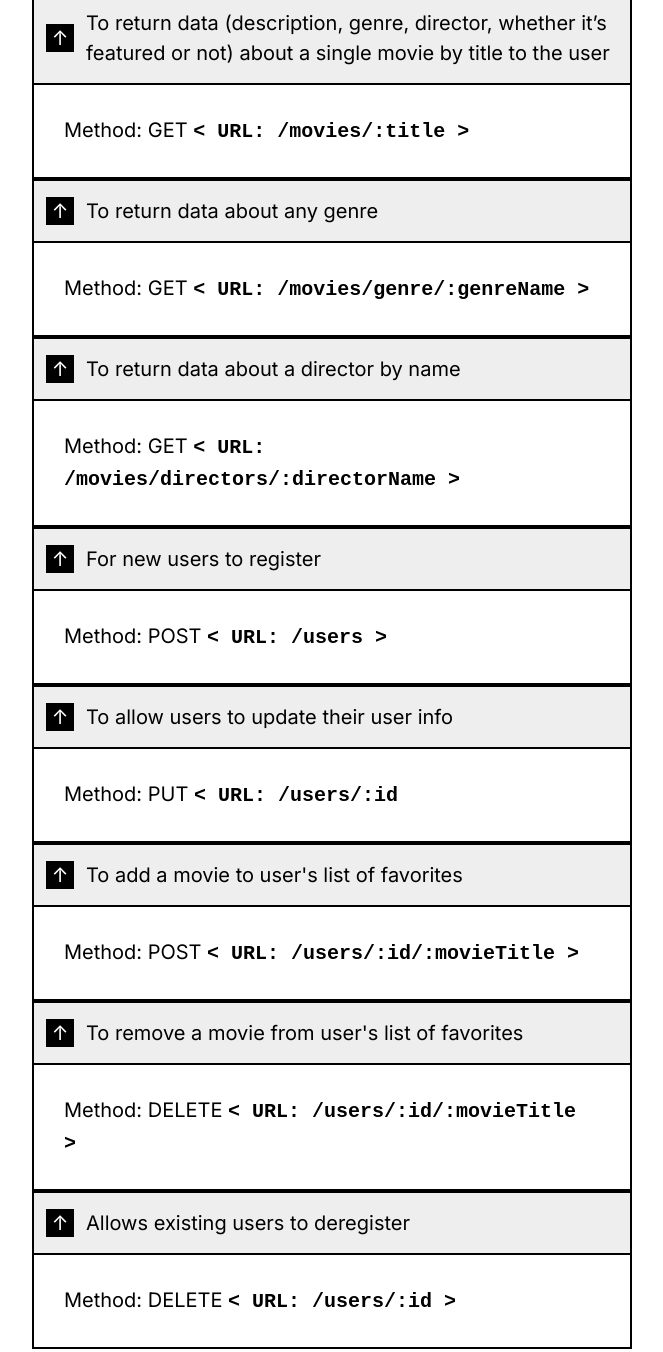
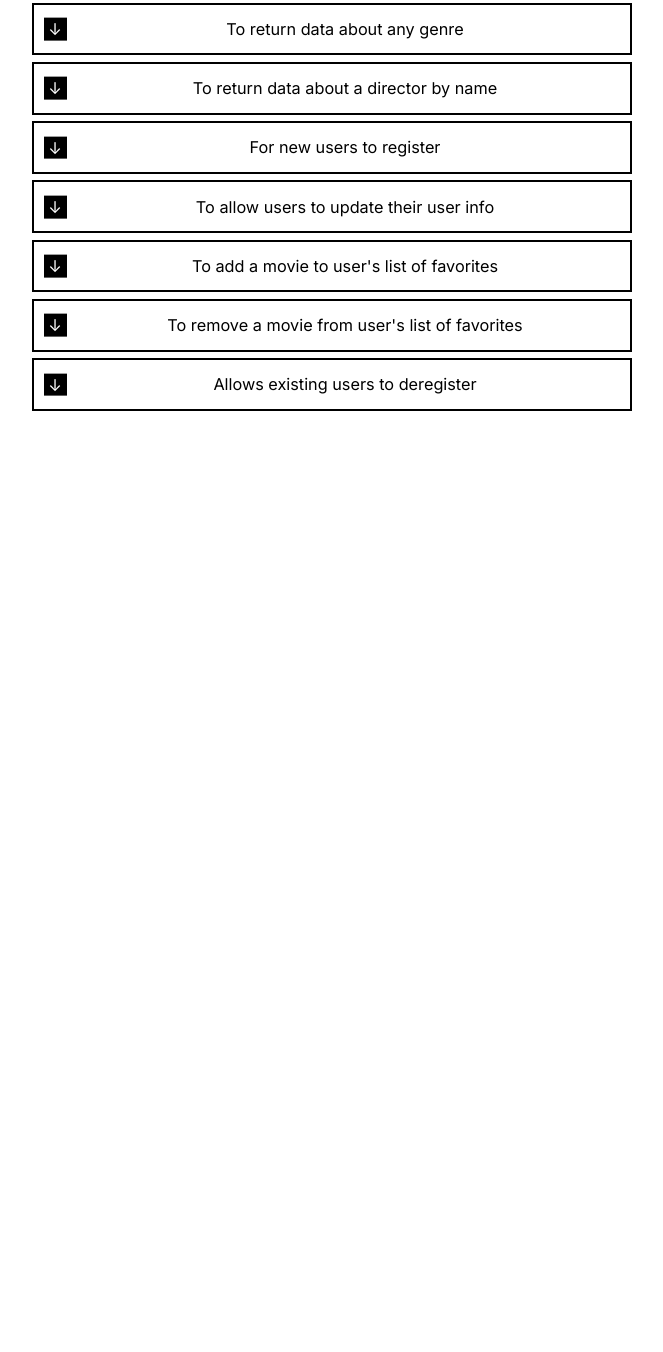
Before and after one commit to kamilaut/movie_api, a website: page public/documentation.html in a window 1280 px wide. Shown: the part 399-1751 px from the top of the page, without its empty margins (308-971 px from the left). After the commit the page ends 830 px from the top, so only its background shows below. Drawn offline with Linux system fonts and the light colour scheme.

Commit message:
fixed endpoints and css

```diff
--- a/public/documentation.html
+++ b/public/documentation.html
@@ -12,7 +12,7 @@
 <body>
   <p><h1>Documentation page</h1>
 
-    Movie API Essential Features
+    Movie API Essential Features </p>
     <div>
       <details open>
         <summary>
@@ -23,7 +23,7 @@
         </div>
       </details>
 
-      <details open>
+      <details>
         <summary>
           To return data (description, genre, director, whether it’s featured or not) about a
           single movie by title to the user
@@ -33,40 +33,38 @@
         </div>
       </details>
 
-      <div>
-        <details open>
+
+      <details>
         <summary>
           To return data about any genre
         </summary>
         <div>
-            Method: GET <code>&lt;  URL: /movies/genre/:genreName &gt; </code>
+          Method: GET <code>&lt;  URL: /movies/genres/:genreName &gt; </code>
         </div>
       </details>
 
-        <div>
-          <details open>
+
+      <details>
         <summary>
           To return data about a director by name
         </summary>
         <div>
-              Method: GET <code>&lt;  URL: /movies/directors/:directorName &gt;</code>
+          Method: GET <code>&lt;  URL: /movies/directors/:directorName &gt; </code>
         </div>
       </details>
 
-          <div>
-            <details open>
+
+      <details>
         <summary>
           For new users to register
         </summary>
         <div>
-                Method: POST <code>&lt; URL: /users &gt;
-
-                </code>
+          Method: POST <code>&lt; URL: /users &gt; </code>
         </div>
       </details>
 
-            <div>
-              <details open>
+
+      <details>
         <summary>
           To allow users to update their user info
         </summary>
@@ -77,39 +75,34 @@
         </div>
       </details>
 
-              <div>
-                <details open>
+      <details>
         <summary>
           To add a movie to user's list of favorites
         </summary>
         <div>
-                    Method: POST <code>&lt; URL: /users/:id/:movieTitle &gt;
-                    </code>
+          Method: PUT <code>&lt; URL: /users/:id/:movieTitle &gt;  </code>
         </div>
       </details>
 
-                <div>
-                  <details open>
+
+      <details>
         <summary>
           To remove a movie from user's list of favorites
         </summary>
         <div>
-                      Method: DELETE <code>&lt; URL: /users/:id/:movieTitle &gt;
-                      </code>
+          Method: DELETE <code>&lt; URL: /users/:id/:movieTitle &gt; </code>
         </div>
       </details>
 
-                  <div>
-                    <details open>
+      <details>
         <summary>
           Allows existing users to deregister
         </summary>
         <div>
-                        Method: DELETE <code>&lt; URL: /users/:id &gt;
-                        </code>
+          Method: DELETE <code>&lt; URL: /users/:id &gt; </code>
         </div>
       </details>
-                  </p>
+    </div>
   </body>
 
   </html>
--- a/public/style.css
+++ b/public/style.css
@@ -5,7 +5,7 @@
 }
 
 :root {
-    font-size: 16px;
+    font-size: 13px;
 }
 
 body {
@@ -13,6 +13,7 @@ body {
     line-height: 1.5;
     min-height: 100vh;
     font-size: 1.25rem;
+    text-align: center;
 }
 
 *:focus {
```
Also changed, not shown: index.js (+8 -6 lines). Lines whose indentation alone changed are shown as unchanged.
